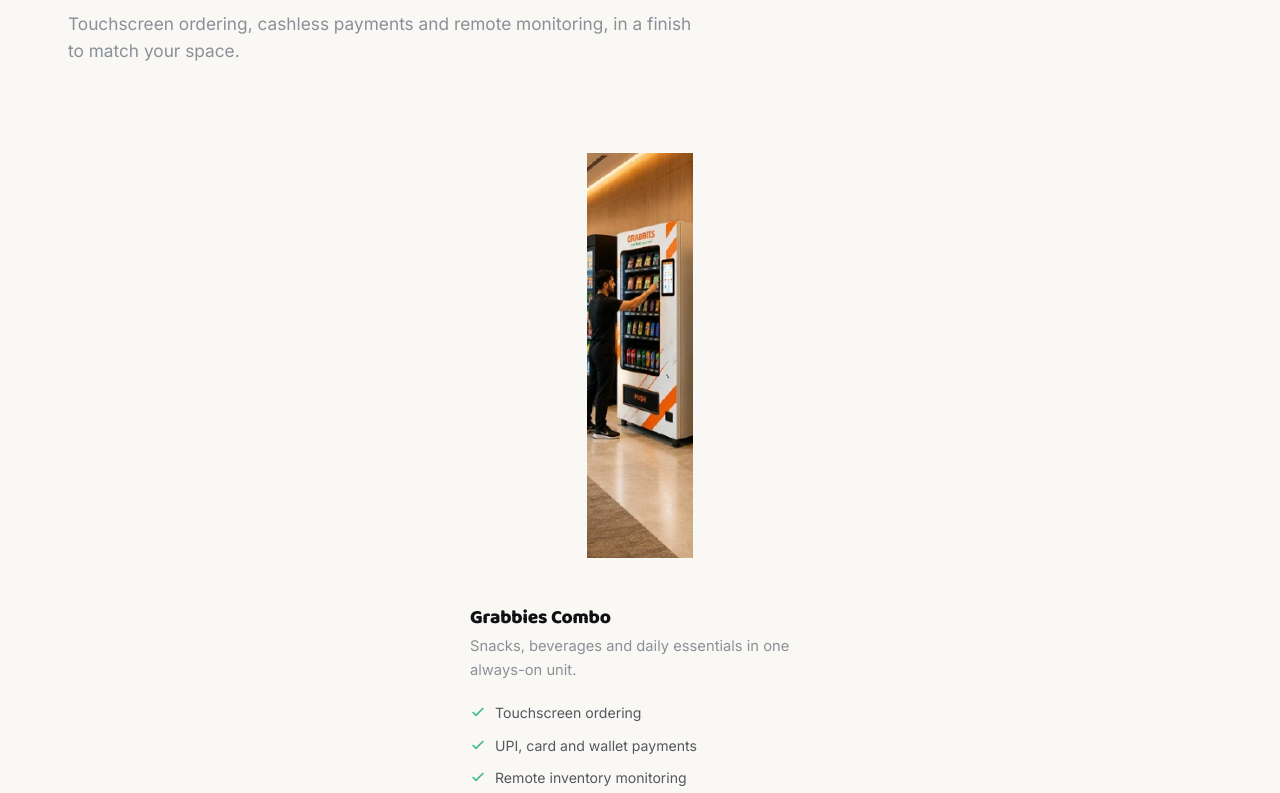
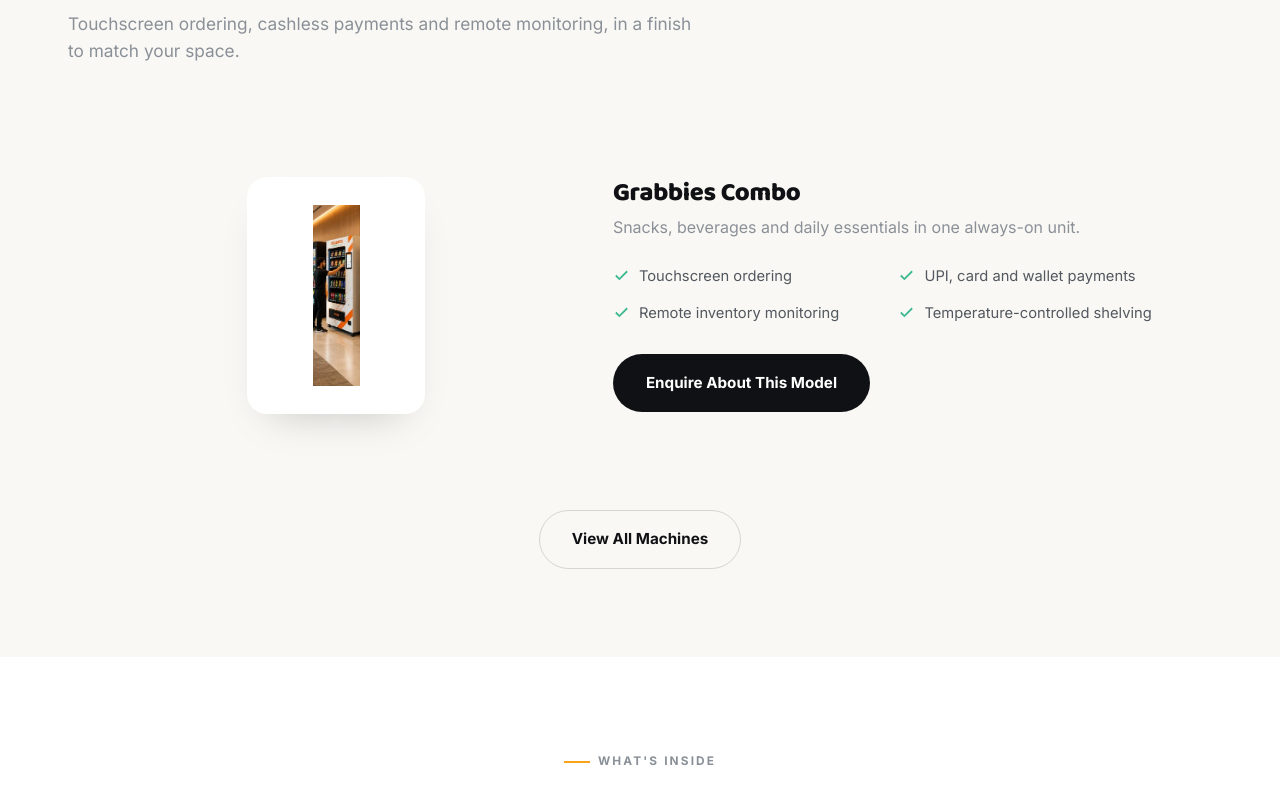
Before and after one commit to bhavikgrabbies/grabbies__website, a React (Vite) app: page / in a window 1280 px wide. Shown: the part 1785-2578 px from the top of the page. Built offline with nearby package versions, Linux system fonts and the light colour scheme.

Commit message:
Give the single remaining machine a proper featured layout instead of an awkward lone grid card

```diff
--- a/src/components/MachineGrid.css
+++ b/src/components/MachineGrid.css
@@ -14,3 +14,24 @@
 .machine-card li { display: flex; gap: 9px; font-size: 0.88rem; color: var(--body); }
 .machine-card li svg { width: 16px; height: 16px; color: var(--teal); flex-shrink: 0; margin-top: 2px; }
 .btn-block { width: 100%; }
+
+.machine-featured {
+  display: grid; grid-template-columns: 0.8fr 1fr; gap: 56px; align-items: center;
+  background: var(--bg-soft); border-radius: var(--radius-lg); padding: 48px;
+}
+.machine-featured-media {
+  aspect-ratio: 3/4; max-width: 320px; margin: 0 auto; overflow: hidden; border-radius: var(--radius);
+  background: #fff; display: flex; align-items: center; justify-content: center; padding: 28px;
+  box-shadow: 0 20px 40px -24px rgba(16,17,20,0.25);
+}
+.machine-featured-media img { width: 100%; height: 100%; object-fit: contain; }
+.machine-featured-info h3 { font-size: 1.6rem; margin-bottom: 8px; }
+.machine-featured-info .tagline { color: var(--body-soft); font-size: 1rem; margin-bottom: 24px; }
+.machine-featured-info ul { list-style: none; margin: 0 0 28px; padding: 0; display: grid; grid-template-columns: 1fr 1fr; gap: 14px 20px; }
+.machine-featured-info li { display: flex; gap: 9px; font-size: 0.92rem; color: var(--body); }
+.machine-featured-info li svg { width: 17px; height: 17px; color: var(--teal); flex-shrink: 0; margin-top: 2px; }
+
+@media (max-width: 760px) {
+  .machine-featured { grid-template-columns: 1fr; padding: 32px 24px; gap: 32px; }
+  .machine-featured-info ul { grid-template-columns: 1fr; }
+}
--- a/src/components/MachineGrid.tsx
+++ b/src/components/MachineGrid.tsx
@@ -26,8 +26,32 @@
   );
 }
 
+function Featured({ m }: { m: Machine }) {
+  const ref = useReveal<HTMLDivElement>();
+  return (
+    <div ref={ref} className="fade-up machine-featured">
+      <div className="machine-featured-media"><img src={m.image} alt={m.name} loading="lazy" /></div>
+      <div className="machine-featured-info">
+        <h3>{m.name}</h3>
+        <p className="tagline">{m.tagline}</p>
+        <ul>
+          {m.features.map((f) => (
+            <li key={f}>
+              <svg viewBox="0 0 24 24" fill="none" stroke="currentColor" strokeWidth="2.5"><path d="M20 6 9 17l-5-5" /></svg>
+              {f}
+            </li>
+          ))}
+        </ul>
+        <Link to="/contact" className="btn btn-primary">Enquire About This Model</Link>
+      </div>
+    </div>
+  );
+}
+
 export default function MachineGrid({ limit }: { limit?: number }) {
   const items = (machinesData as { items: Machine[] }).items;
   const list = limit ? items.slice(0, limit) : items;
+
+  if (list.length === 1) return <Featured m={list[0]} />;
   return <div className="machine-grid">{list.map((m) => <Card key={m.name} m={m} />)}</div>;
 }
```
